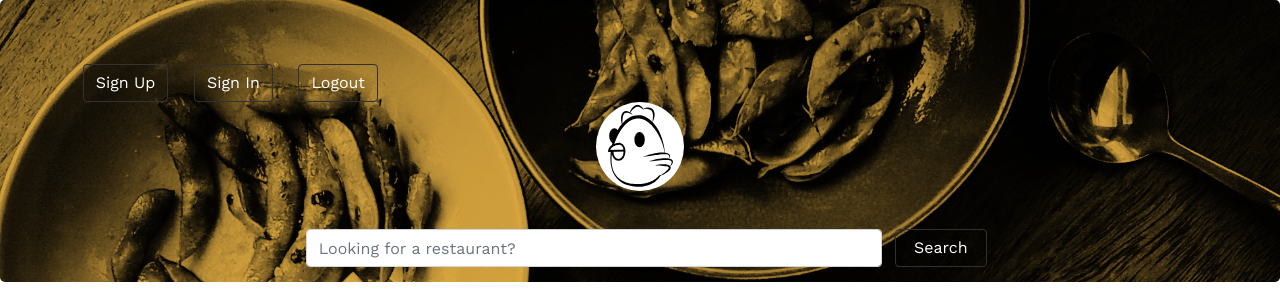
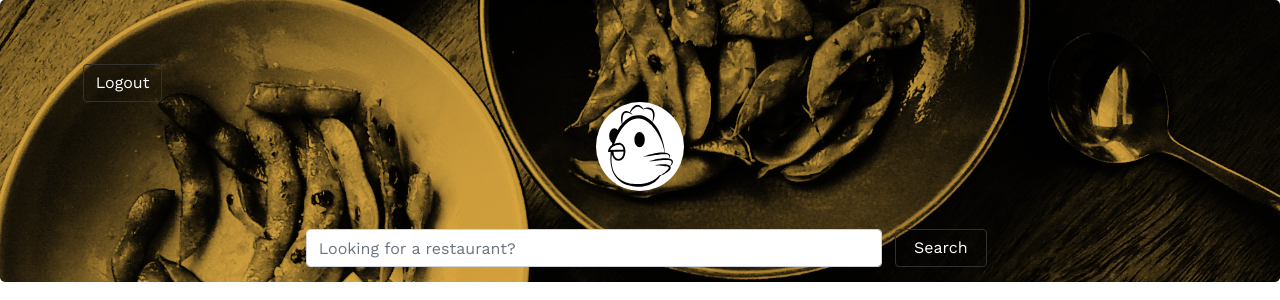
Before and after one commit to LienLeinad/CS123_Project_Group_WhatTheHack, a Django app: page / in a window 1280 px wide. Shown: the top 300 px of the page. Run offline with Django 3.2, Linux system fonts and the light colour scheme; a user stored in the database is signed in; tables that the repository leaves empty hold one stand-in row (values such as "Sample post"); some libraries are stand-ins or nearby versions.

Commit message:
last button fixing and we're done

```diff
--- a/chkngo/webapp/templates/landingPage.html
+++ b/chkngo/webapp/templates/landingPage.html
@@ -35,9 +35,12 @@
 	<div class="jumbotron">
 		<div class="container">
 			<div class="row">
-				<button class="btn user-btn">Sign Up</button>
-				<button class="btn user-btn">Sign In</button>
-				<button class="btn user-btn">Logout</button>
+				{% if not user.is_authenticated %}
+				<a class="btn user-btn" href = "{% url 'Register' %}">Sign Up</a>
+				<a class="btn user-btn" href = "{% url 'Login' %}" >Sign In</a>
+				{% else %}
+				<a class="btn user-btn" href = "{% url 'Logout' %}">Logout</a>
+				{% endif %}
 			</div>
 			<div class="img">
 				<img src="{% static 'imgs/logo.svg' %}" class="img-logo" alt="logo">
```
